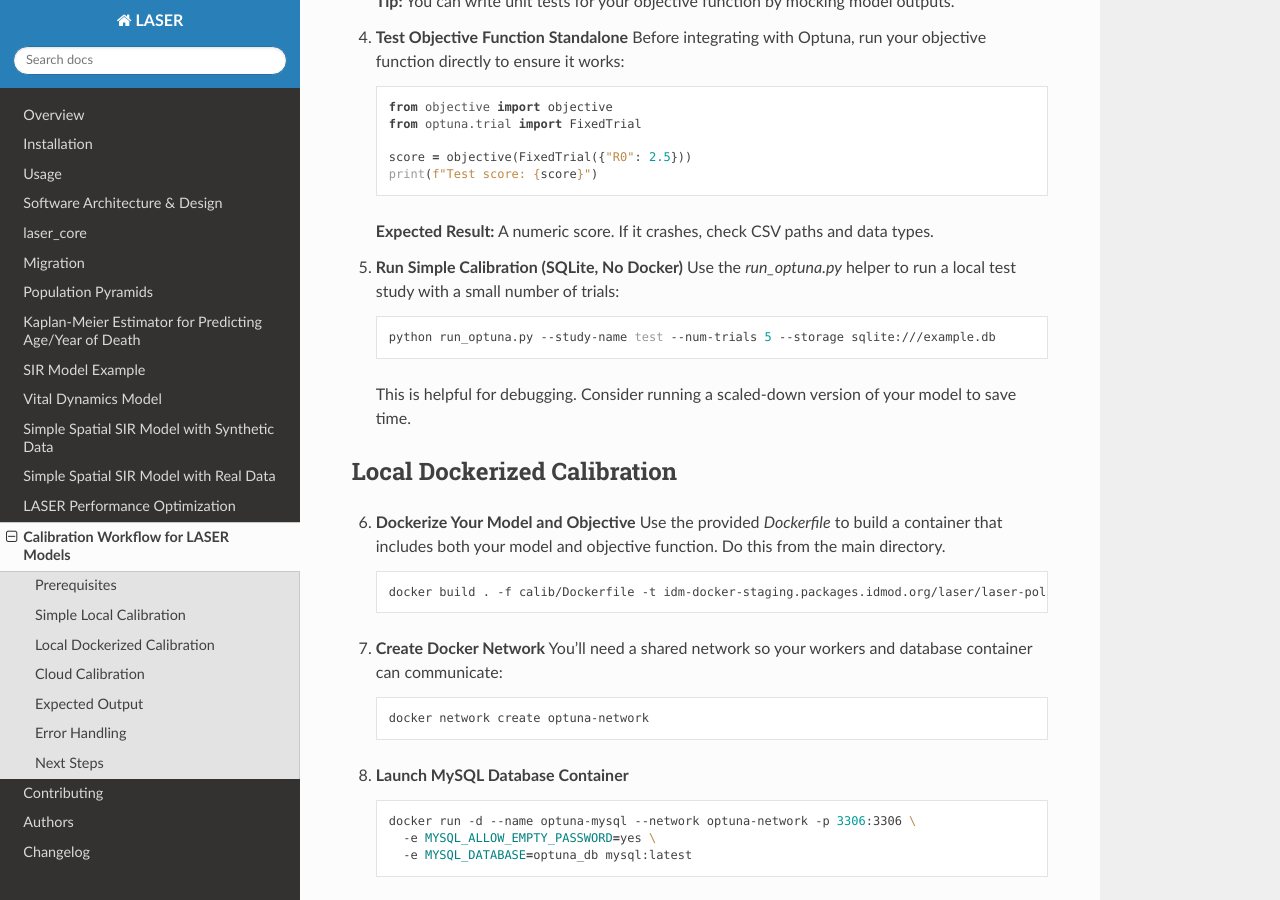
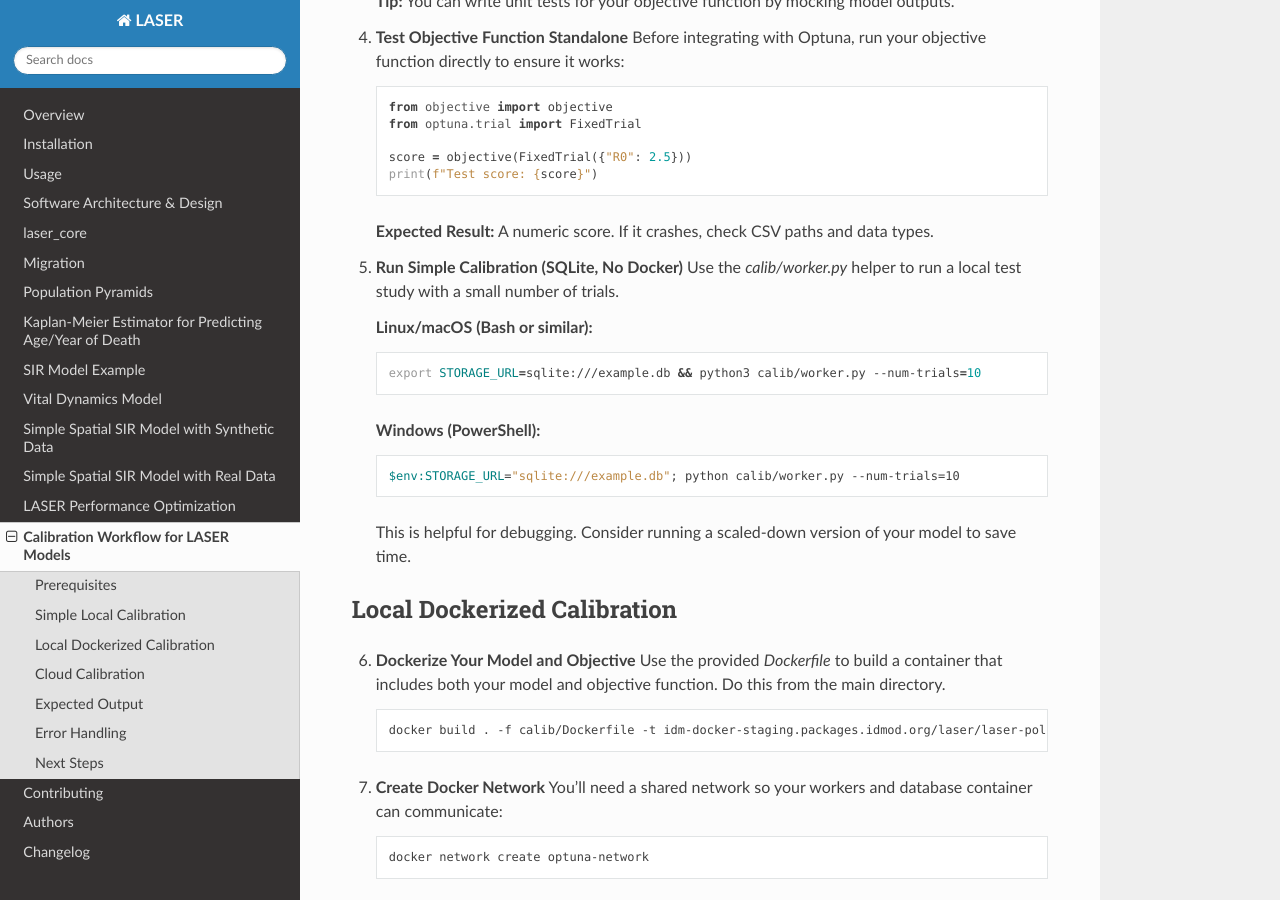
Before and after one commit to InstituteforDiseaseModeling/laser, a Sphinx documentation site: the page built from docs/calibration.rst, in a window 1280 px wide and 900 px high, scrolled down 1162 px. Built offline with Sphinx 7.4.7 and the Read the Docs theme 3.1.0, drawn with Linux system fonts in a browser that asks for light colours.

Commit message:
The instructions for local execution wasn't quite right and needed a … (#132)
* The instructions for local execution wasn't quite right and needed a windows example.

```diff
--- a/docs/calibration.rst
+++ b/docs/calibration.rst
@@ -64,11 +64,19 @@ Simple Local Calibration
    **Expected Result:** A numeric score. If it crashes, check CSV paths and data types.
 
 5. **Run Simple Calibration (SQLite, No Docker)**
-   Use the `run_optuna.py` helper to run a local test study with a small number of trials:
+   Use the `calib/worker.py` helper to run a local test study with a small number of trials.
+
+   **Linux/macOS (Bash or similar):**
 
    .. code-block:: shell
 
-       python run_optuna.py --study-name test --num-trials 5 --storage sqlite:///example.db
+       export STORAGE_URL=sqlite:///example.db && python3 calib/worker.py --num-trials=10
+
+   **Windows (PowerShell):**
+
+   .. code-block:: powershell
+
+       $env:STORAGE_URL="sqlite:///example.db"; python calib/worker.py --num-trials=10
 
    This is helpful for debugging. Consider running a scaled-down version of your model to save time.
 
```
